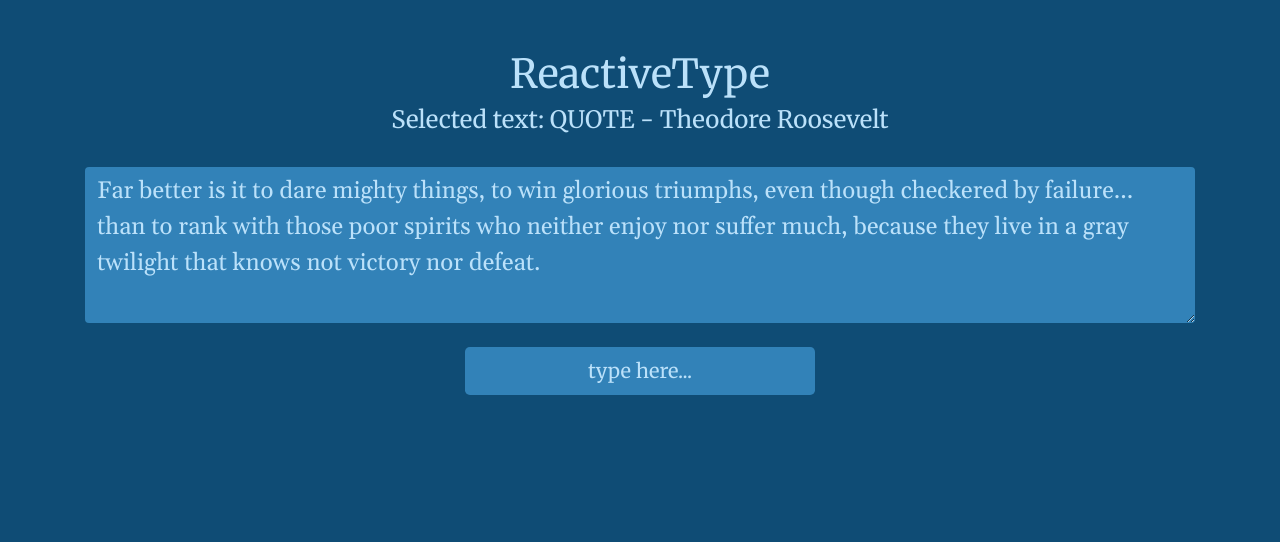
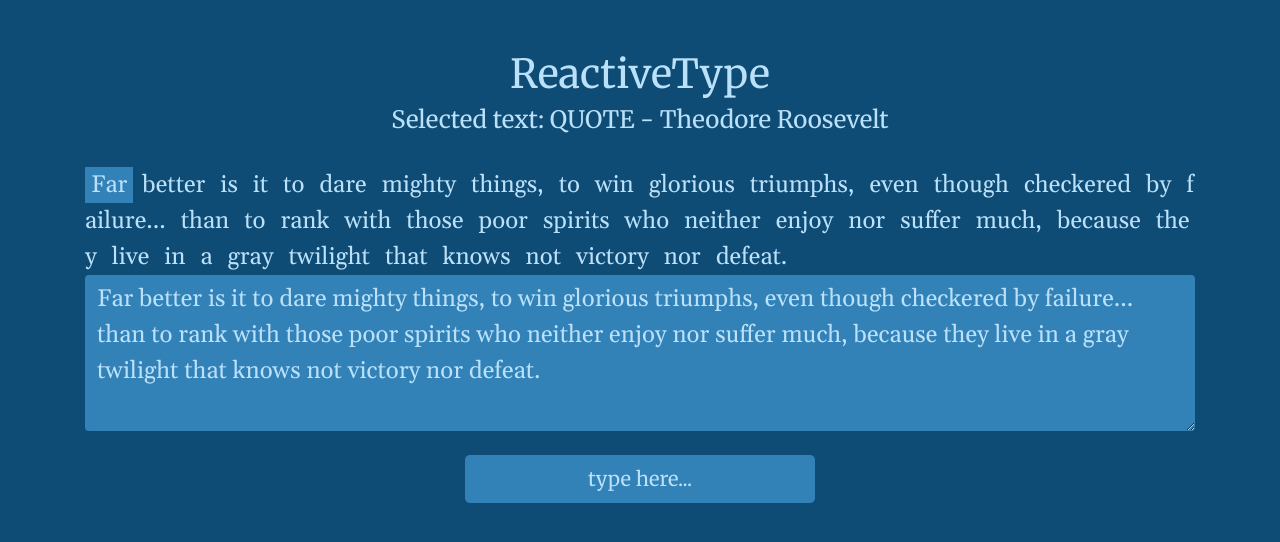
Before and after one commit to samarthdave/reactive-type, a React (Create React App) app: page / in a window 1280 px wide. Shown: the top 542 px of the page. Built offline with nearby package versions, Linux system fonts and the light colour scheme.

Commit message:
Make stateless component & target current word

```diff
--- a/package.json
+++ b/package.json
@@ -7,6 +7,7 @@
     "@testing-library/react": "^9.3.2",
     "@testing-library/user-event": "^7.1.2",
     "bootstrap": "^4.4.1",
+    "prop-types": "^15.7.2",
     "react": "^16.12.0",
     "react-bootstrap": "^1.0.0-beta.16",
     "react-dom": "^16.12.0",
--- a/src/components/Home.js
+++ b/src/components/Home.js
@@ -1,4 +1,5 @@
 import React, { Component } from 'react';
+import PropTypes from 'prop-types';
 
 // react components
 import Row from 'react-bootstrap/Row';
@@ -72,7 +73,9 @@ class Home extends Component {
     const {
       selectedText,
       selectedContent,
-      userType
+      userType,
+      wordList,
+      currentLoc
     } = this.state;
 
     return (
@@ -86,6 +89,9 @@ class Home extends Component {
           <Col>
             <h4 className="selected-text">Selected text: {selectedText}</h4>
             <br />
+          </Col>
+          <Col>
+            <ParagraphInput wordList={wordList} activeIndex={currentLoc} />
             <FormControl readOnly value={selectedContent} rows={4} as="textarea" aria-label="replicate-content" />
           </Col>
         </Row>
@@ -102,4 +108,20 @@ class Home extends Component {
   }
 }
 
+function ParagraphInput({ wordList, activeIndex }) {
+  return (
+    <div className="paragraph-input">
+      {wordList.map((word, i) => {
+        return <span className={`${(activeIndex === i ? 'active' : '')}`}
+                  key={i}>{word}</span>;
+      })}
+    </div>
+  );
+}
+
+ParagraphInput.propTypes = {
+  wordList: PropTypes.array,
+  activeIndex: PropTypes.number
+};
+
 export default Home;
--- a/src/style/App.css
+++ b/src/style/App.css
@@ -31,3 +31,26 @@ textarea.form-control { /* template text here */
 #user-input { /* user types here */
   text-align: center;
 }
+
+/* ---------------------------------- */
+/* transition textarea into paragraph */
+/* ---------------------------------- */
+.paragraph-input {
+  font-family: 'Gelasio', monospace;
+  font-size: 1.5rem;
+  cursor: default;
+  /* word wrap explained */
+  /* https://www.w3schools.com/cssref/css3_pr_word-wrap.asp */
+  /* very important line... */
+  word-wrap: break-word;
+}
+
+.paragraph-input span {
+  margin-right: 3px;
+  padding: 3px 6px;
+}
+
+.paragraph-input span.active {
+  background-color: #3282b8;
+  color: #bbe1fa;
+}
```
